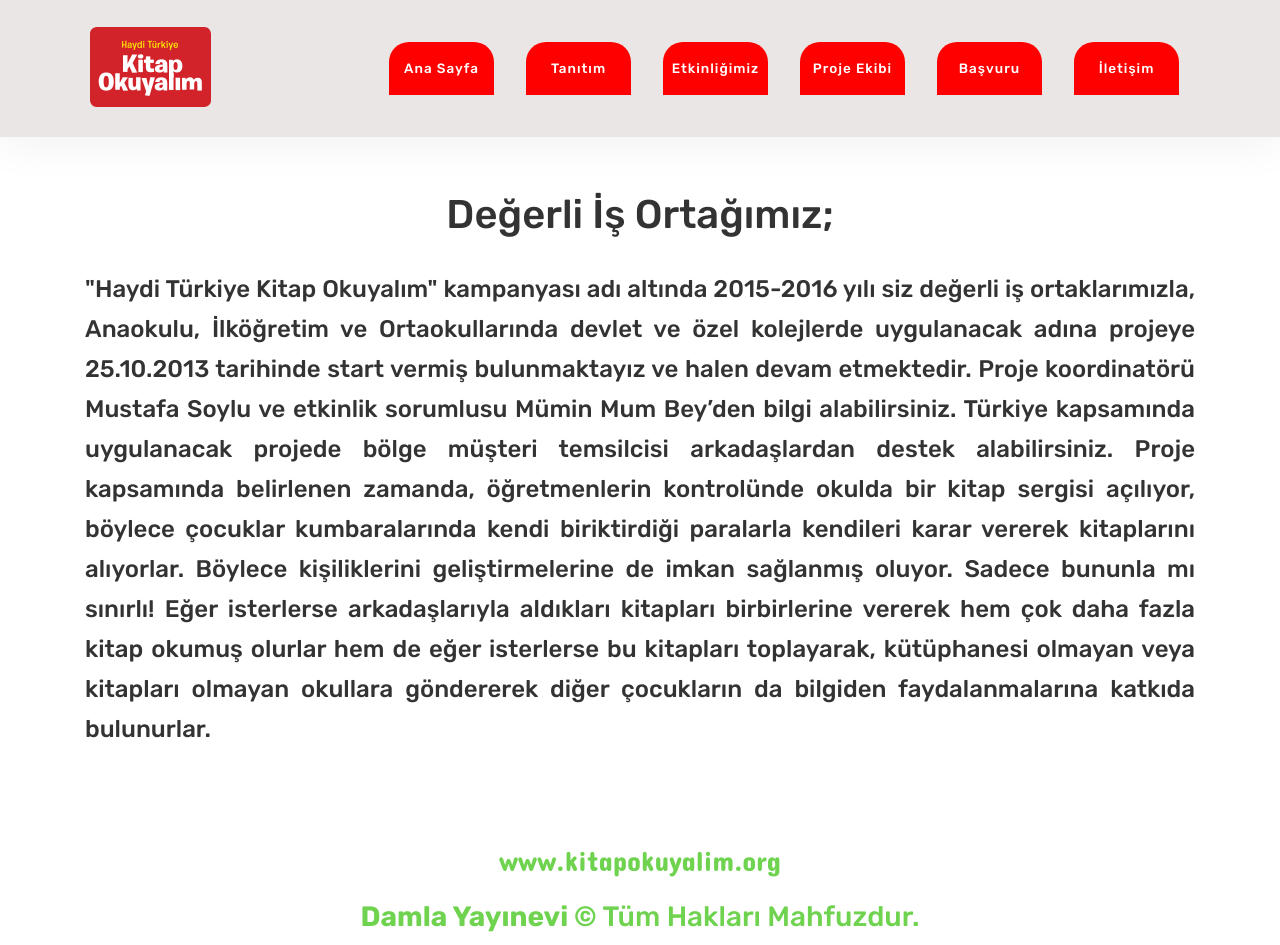
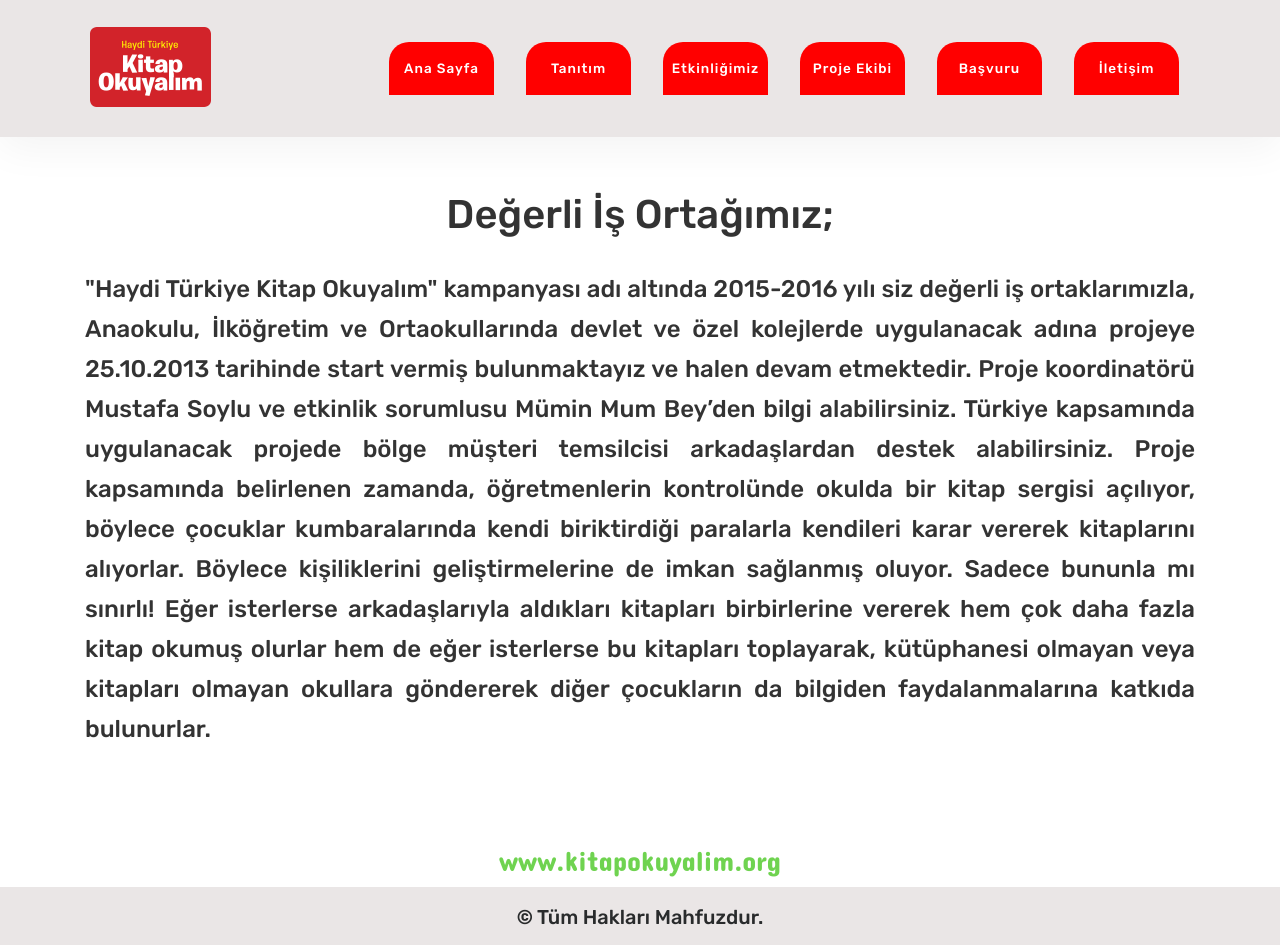
Before and after one commit to edamla/kitapokuyalim, a Jekyll site: the page built from etkinlik.md, in a window 1280 px wide and 945 px high. Built offline with Jekyll 4.4.1, drawn with Linux system fonts in a browser that asks for light colours.

Commit message:
bd istekler

```diff
--- a/_config.yml
+++ b/_config.yml
@@ -6,7 +6,7 @@ meta_description: "Kitap okuma yaşı düştükçe insanlık o kadar büyür."
 logo: 'assets/images/logo.png'
 favicon: 'assets/images/favicon.ico'
 paginate: 12
-baseurl: '/'
+baseurl: ''
 email: 'iletisim@damlayayinevi.com.tr'
 google_analytics: 'UA-46278016-1'
 disqus: 'demowebsite'
--- a/_layouts/default.html
+++ b/_layouts/default.html
@@ -79,33 +79,33 @@
                 <!-- Begin Menu -->
                 <ul class="navbar-nav ml-auto">
 
-                    <li class="nav-item">
+                    <li class="nav-item ml-auto mr-auto">
                         <a class="nav-link" href="{{ site.baseurl }}/index.html">Ana Sayfa</a>
                     </li>
 
-                    <li class="nav-item">
+                    <li class="nav-item ml-auto mr-auto">
                         <a class="nav-link" href="{{ site.baseurl }}/about">Tanıtım</a>
                     </li>
 
-                    <li class="nav-item">
+                    <li class="nav-item ml-auto mr-auto">
                         <a class="nav-link" href="{{ site.baseurl }}/etkinlik">Etkinliğimiz</a>
                     </li>
 
-                    <li class="nav-item">
+                    <li class="nav-item ml-auto mr-auto">
                         <a class="nav-link" href="{{ site.baseurl }}/proje">Proje Ekibi</a>
                     </li>
                     {% if site.galeri == true %}
-                    <li class="nav-item">
+                    <li class="nav-item ml-auto mr-auto">
                         <a target="_blank" class="nav-link"
                             href="https://github.com/wowthemesnet/affiliates-jekyll-theme">Galeri</a>
                     </li>
                     {% endif %}
 
-                    <li class="nav-item">
+                    <li class="nav-item ml-auto mr-auto">
                         <a class="nav-link" href="{{ site.baseurl }}/basvuru">Başvuru</a>
                     </li>
 
-                    <li class="nav-item">
+                    <li class="nav-item ml-auto mr-auto">
                         <a class="nav-link" href="{{ site.baseurl }}/contact">İletişim</a>
                     </li>
 
@@ -135,8 +135,8 @@
                 <div class="col-12 mt-5 text-center">
                     <h3 id="linkSlogan"><a href="{{ site.baseurl }}/">www.kitapokuyalim.org</a></h3>
                 </div>
-                <div class="col-12 mt-2 text-center">
-                    <h3 id="footerCopyright"><a href="https://www.damlayayinevi.com.tr/"><strong>Damla Yayınevi ©</strong> Tüm Hakları Mahfuzdur.</a></h3>
+                <div class="col-12 mt-2 text-center fixed-bottom" id="copyArea">
+                    <h5 id="footerCopyright"><strong>©</strong> Tüm Hakları Mahfuzdur.</h5>
                 </div>
             </div>
         </div><!-- /.container -->
--- a/_sass/_syntax.scss
+++ b/_sass/_syntax.scss
@@ -101,3 +101,11 @@ h6{
 		font-size: 2.5rem !important;
 	}
 }
+
+#footerCopyright{
+	padding-top: 10px;
+}
+
+#copyArea{
+	background-color: #eae6e6;
+}
```
Also changed, not shown: etkinlik.md (+1 -1 lines), proje.md (+4 -4 lines), Gemfile.lock, assets/images/damla_yayinevi.png (deleted), assets/images/kitap_okuyalim.png (added).
